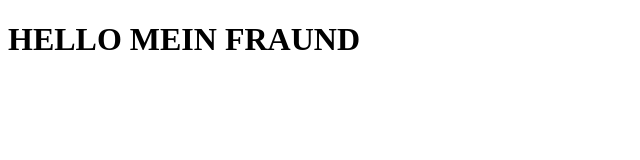
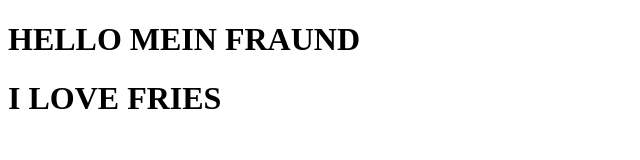
Before and after one commit to Metthy1871/Das-Portfolio, a plain HTML site: page index.html in a window 1280 px wide. Shown: the whole page, without its empty margins (0-640 px from the left). Drawn offline with Linux system fonts and the light colour scheme.

Commit message:
Update index.html

```diff
--- a/index.html
+++ b/index.html
@@ -10,4 +10,8 @@
         HELLO MEIN FRAUND
     </h1>
 
+    <h1>
+        I LOVE FRIES
+    </h1>
+
 </body>
```
